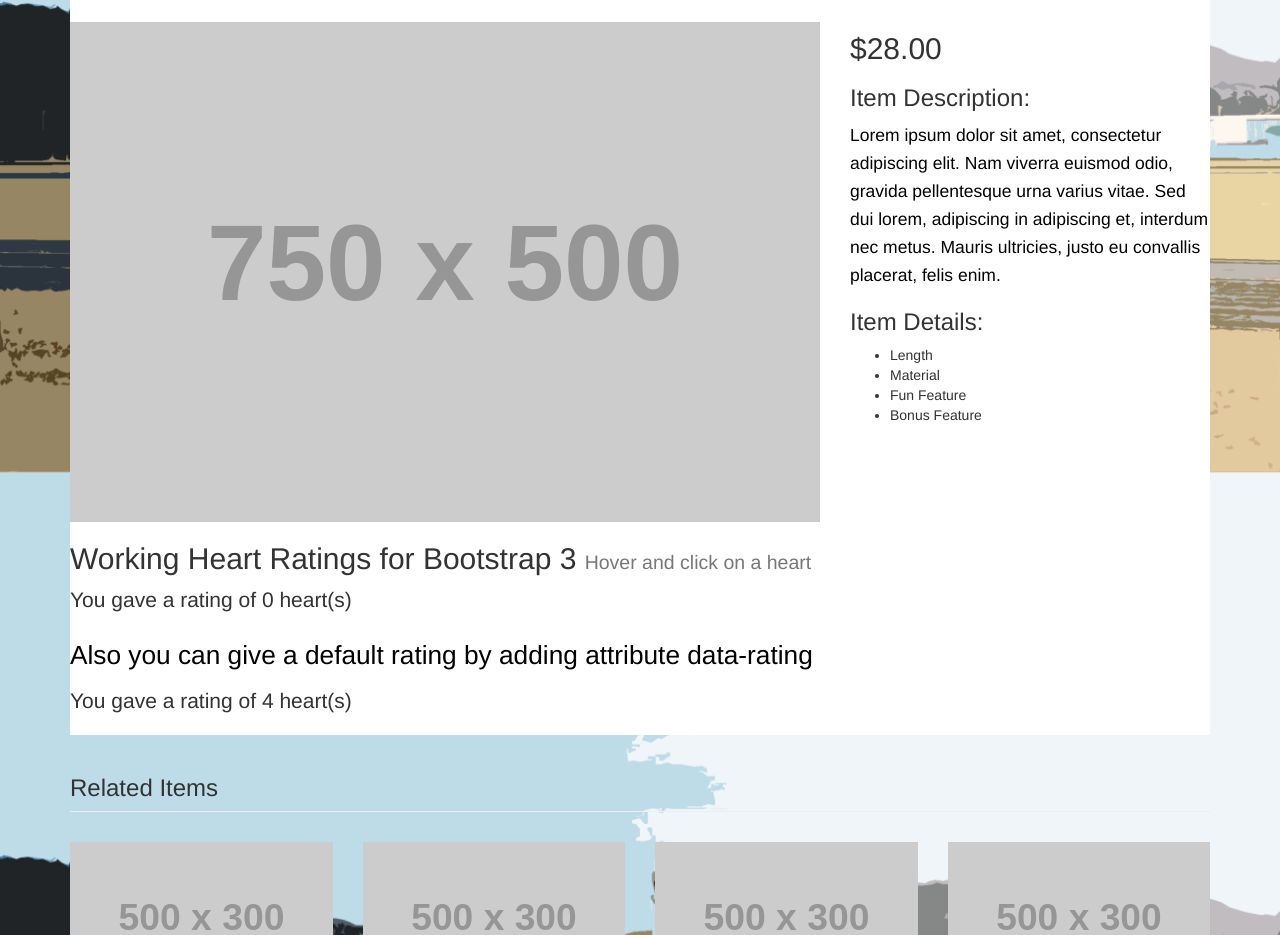
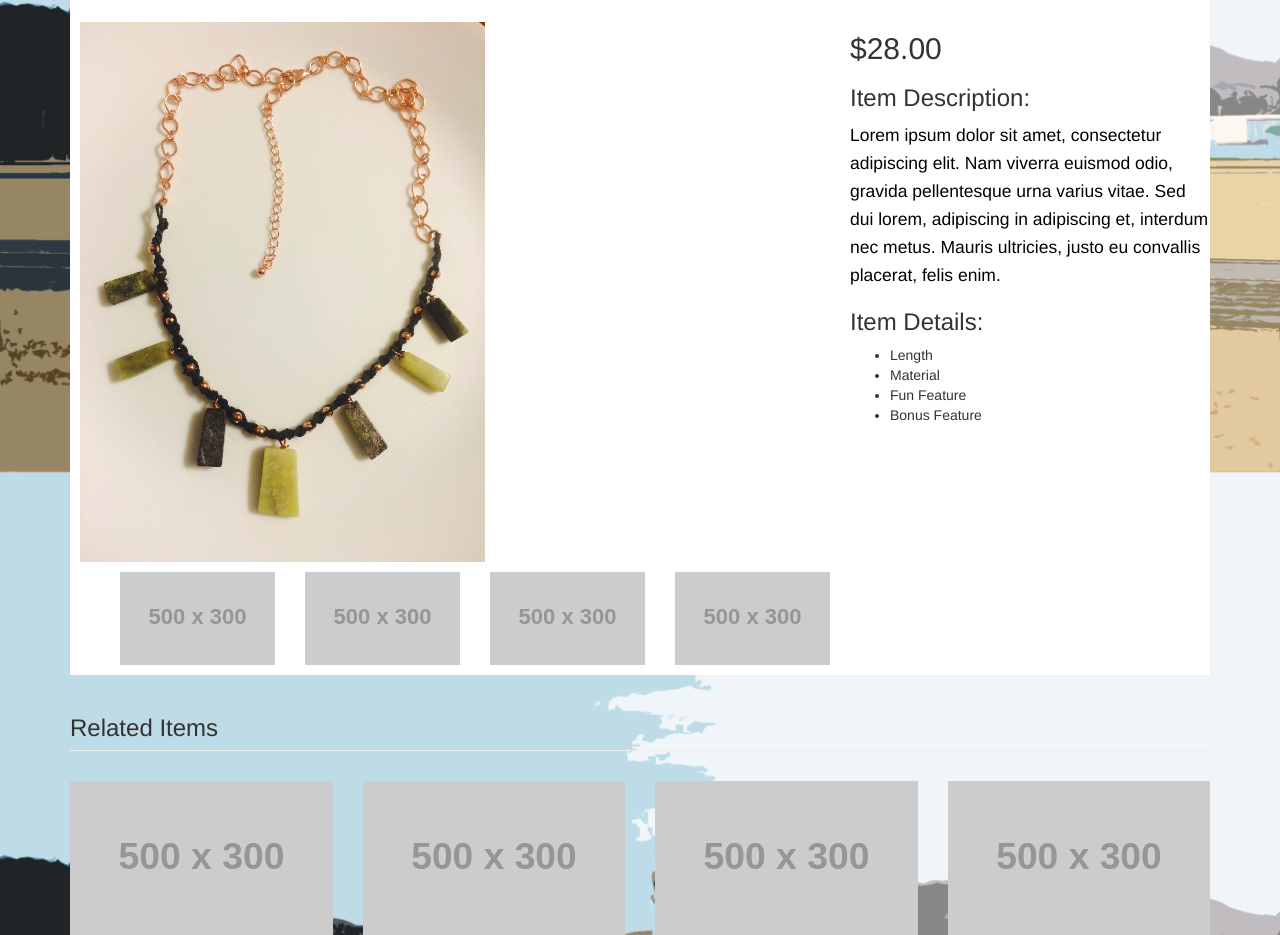
Before and after one commit to bethannfrankum/Business-Website2, a plain HTML site: page spikenecklace.html in a window 1280 px wide. Shown: the part 381-1316 px from the top of the page. Drawn offline with nearby package versions, Linux system fonts and the light colour scheme; files that its build step writes are made by us from their sources; placeholder pictures from the web are drawn by us.

Commit message:
working on individual listing appearance, cannot seem to get the smaller gallery imgs to line up vertically in the middle of the large listing img to the left and the listing description to the right

```diff
--- a/css/business-casual.css
+++ b/css/business-casual.css
@@ -11,12 +11,6 @@ body {
     -moz-background-size: cover;
     background-size: cover;
     -o-background-size: cover;
-}
-
-.leftside-nav .list-group {
-    text-transform: uppercase;
-    font-weight: 400;
-    letter-spacing: 3px;
 }
 
 .overlay {
@@ -99,7 +93,9 @@ h2 .year {
     text-transform: uppercase;
 }
 
-.listing-header {}
+.listing-header {
+    margin: 0;
+}
 
 .listing-background {
     background-color: white;
--- /dev/null
+++ b/css/listing-item.css
@@ -0,0 +1,13 @@
+/*!
+ * Start Bootstrap - Portfolio Item (http://startbootstrap.com/)
+ * Copyright 2013-2016 Start Bootstrap
+ * Licensed under MIT (https://github.com/BlackrockDigital/startbootstrap/blob/gh-pages/LICENSE)
+ */
+
+.pic-col li {
+    list-style: none;
+}
+
+.listing-guts img {
+    margin-left: 10px;
+}
--- a/css/shop-homepage.css
+++ b/css/shop-homepage.css
@@ -2,7 +2,10 @@
  * Start Bootstrap - Shop Homepage (http://startbootstrap.com/)
  * Copyright 2013-2016 Start Bootstrap
  * Licensed under MIT (https://github.com/BlackrockDigital/startbootstrap/blob/gh-pages/LICENSE)
- */
+
+PLEASE NOTE:  THIS IS THE CSS FOR ALL STORE RELATED PAGES, SOME CSS FOR STORE ITEMS MIGHT STILL BE IN BUSINESS CASUAL.
+
+*/
 
 body {
     /*padding-top: 70px;
@@ -80,6 +83,24 @@ footer {
     height: 300px;
 }
 
+.lead button {
+    background-color: #BD3631;
+    text-shadow: 1px 1px 1px rgba(0, 0, 0, 0.5);
+    text-transform: uppercase;
+    font-size: 1.25em;
+    font-weight: 400;
+    letter-spacing: 3px;
+    color: #fff;
+    border-radius: 25%
+}
+
 .summary img {
+    text-transform: uppercase;
+    font-weight: 400;
+    letter-spacing: 3px;
     margin-bottom: 10px;
 }
+
+ li {
+    list-style-type: none;
+}
--- a/spikenecklace.html
+++ b/spikenecklace.html
@@ -11,7 +11,7 @@
     <!-- Bootstrap Core CSS -->
     <link href="css/bootstrap.min.css" rel="stylesheet">
     <!-- Custom CSS -->
-    <link href="css/portfolio-item.css" rel="stylesheet">
+    <link href="css/listing-item.css" rel="stylesheet">
     <link href="css/business-casual.css" rel="stylesheet">
     <!-- Fonts -->
     <link href="https://fonts.googleapis.com/css?family=Open+Sans:300italic,400italic,600italic,700italic,800italic,400,300,600,700,800" rel="stylesheet" type="text/css">
@@ -65,8 +65,23 @@
             </div>
             <!-- /.row -->
             <!-- Portfolio Item Row -->
-            <div class="row">
-                <div class="col-md-8"> <img class="img-responsive" src="http://placehold.it/750x500" alt=""> </div>
+            <div class="row listing-guts">
+                <div class="col-md-8"> <img class="img-responsive" src="img/spikelrg.png" alt="" >
+                    <ul class="row pic-col">
+                        <li class="col-sm-3 col-xs-6">
+                            <a href="#"> <img class="img-responsive portfolio-item" src="http://placehold.it/500x300" alt=""> </a>
+                        </li>
+                        <li class="col-sm-3 col-xs-6">
+                            <a href="#"> <img class="img-responsive portfolio-item" src="http://placehold.it/500x300" alt=""> </a>
+                        </li>
+                        <li class="col-sm-3 col-xs-6">
+                            <a href="#"> <img class="img-responsive portfolio-item" src="http://placehold.it/500x300" alt=""> </a>
+                        </li>
+                        <li class="col-sm-3 col-xs-6">
+                            <a href="#"> <img class="img-responsive portfolio-item" src="http://placehold.it/500x300" alt=""> </a>
+                        </li>
+                    </ul>
+                </div>
                 <div class="col-md-4 description">
                     <h2>$28.00</h2>
                     <h3>Item Description: </h3>
@@ -79,15 +94,6 @@
                         <li>Bonus Feature</li>
                     </ul>
                 </div>
-            </div>
-            <div class="container">
-                <div class="row">
-                    <h2>Working Heart Ratings for Bootstrap 3 <small>Hover and click on a heart</small></h2> </div>
-                <div class="row lead">
-                    <div id="hearts" class="starrr"></div> You gave a rating of <span id="count">0</span> heart(s) </div>
-                <div class="row lead">
-                    <p>Also you can give a default rating by adding attribute data-rating</p>
-                    <div id="hearts-existing" class="starrr" data-rating='4'></div> You gave a rating of <span id="count-existing">4</span> heart(s) </div>
             </div>
         </div>
         <!-- /.row -->
```
Also changed, not shown: necklaces.html (+1 -1 lines), img/greenspike (1).png, img/spikelrg.png (added).
